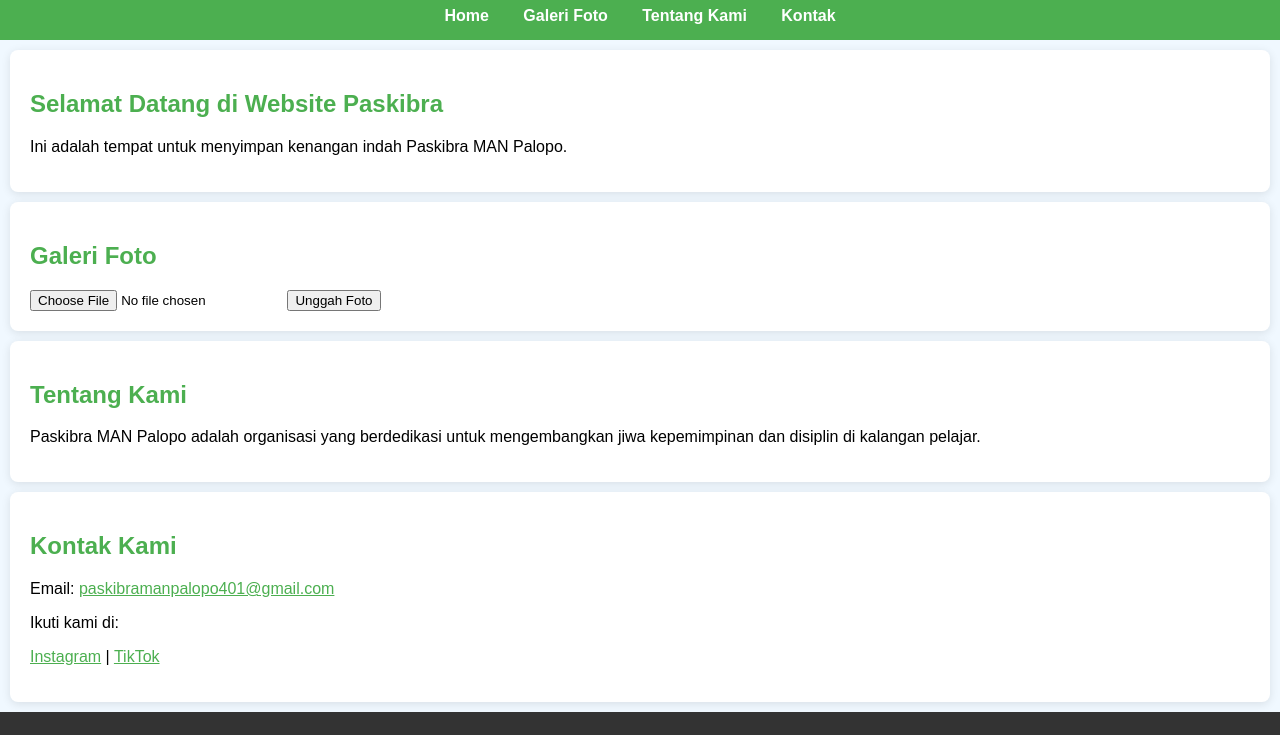
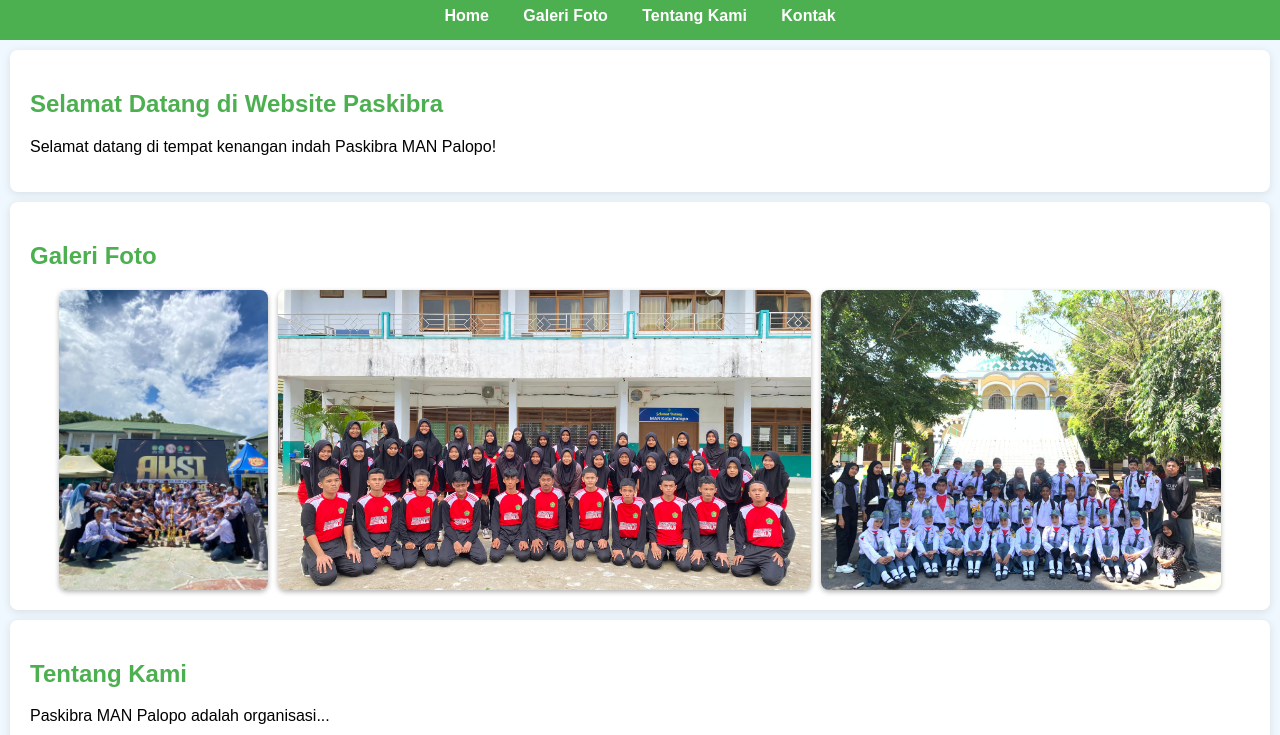
Before and after one commit to PASMAPA/galeri-PASKIBRA-, a plain HTML site: page index.html in a window 1280 px wide. Shown: the part 55-790 px from the top of the page. Drawn offline with Linux system fonts and the light colour scheme.

Commit message:
Update index.html

```diff
--- a/index.html
+++ b/index.html
@@ -1,9 +1,9 @@
 <!DOCTYPE html>
-<html lang="id">
+<html lang="en">
 <head>
     <meta charset="UTF-8">
     <meta name="viewport" content="width=device-width, initial-scale=1.0">
-    <title>Galeri Paskibra MAN Palopo</title>
+    <title>Galeri Paskibra</title>
     <link rel="stylesheet" href="styles.css">
 </head>
 <body>
@@ -19,59 +19,31 @@
 
     <section id="home">
         <h2>Selamat Datang di Website Paskibra</h2>
-        <p>Ini adalah tempat untuk menyimpan kenangan indah Paskibra MAN Palopo.</p>
+        <p>Selamat datang di tempat kenangan indah Paskibra MAN Palopo!</p>
     </section>
 
     <section id="galeri">
         <h2>Galeri Foto</h2>
-        <div class="gallery" id="gallery">
-            <!-- Gambar akan ditampilkan di sini -->
+        <div class="gallery">
+            <!-- Tambahkan gambar-gambar di sini -->
+            <img src="foto1.jpg" alt="Kegiatan 1">
+            <img src="foto2.jpg" alt="Kegiatan 2">
+            <img src="foto3.jpg" alt="Kegiatan 3">
         </div>
-        <input type="file" id="file-input" accept="image/*" onchange="uploadImage()">
-        <button onclick="uploadImage()">Unggah Foto</button>
     </section>
 
     <section id="about">
         <h2>Tentang Kami</h2>
-        <p>Paskibra MAN Palopo adalah organisasi yang berdedikasi untuk mengembangkan jiwa kepemimpinan dan disiplin di kalangan pelajar.</p>
+        <p>Paskibra MAN Palopo adalah organisasi...</p>
     </section>
 
     <section id="contact">
         <h2>Kontak Kami</h2>
-        <p>Email: <a href="paskibramanpalopo401@gmail.com">paskibramanpalopo401@gmail.com</a></p>
-        <p>Ikuti kami di:</p>
-        <p>
-            <a href="https://instagram.com/paskibra_manpalopo" target="_blank">Instagram</a> |
-            <a href="https://tiktok.com/@paskibraman401" target="_blank">TikTok</a>
-        </p>
+        <p>Email: paskibra.manpalopo@gmail.com</p>
     </section>
 
     <footer>
-        <p>&copy; 2024 Paskibra MAN Palopo. by wiri slebew.</p>
+        <p>&copy; 2024 Paskibra MAN Palopo</p>
     </footer>
-
-    <script>
-        function uploadImage() {
-            const fileInput = document.getElementById('file-input');
-            const gallery = document.getElementById('gallery');
-
-            const file = fileInput.files[0];
-            const reader = new FileReader();
-
-            reader.onload = function(event) {
-                const img = document.createElement('img');
-                img.src = event.target.result;
-                img.style.width = 'auto';  // Mengatur lebar otomatis
-                img.style.height = 'auto'; // Mengatur tinggi otomatis
-                img.style.maxWidth = '100%'; // Mengatur max width
-                img.style.maxHeight = '300px'; // Mengatur max height
-                gallery.appendChild(img);
-            }
-
-            if (file) {
-                reader.readAsDataURL(file);
-            }
-        }
-    </script>
 </body>
 </html>
```
